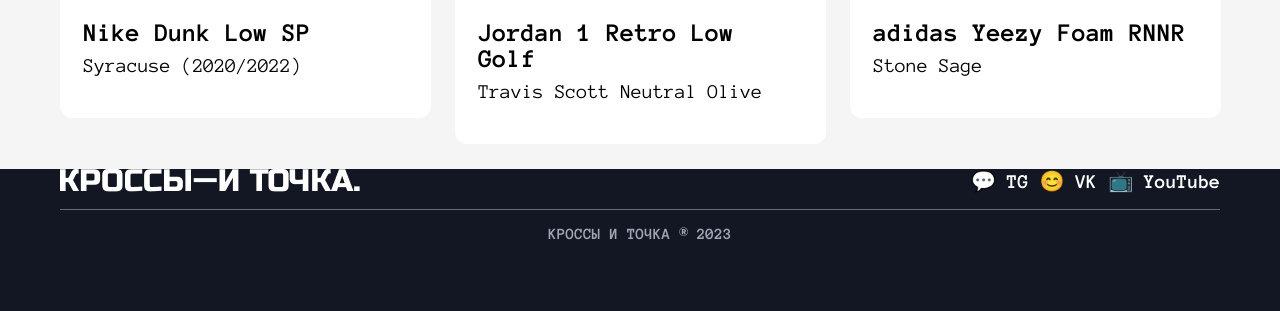
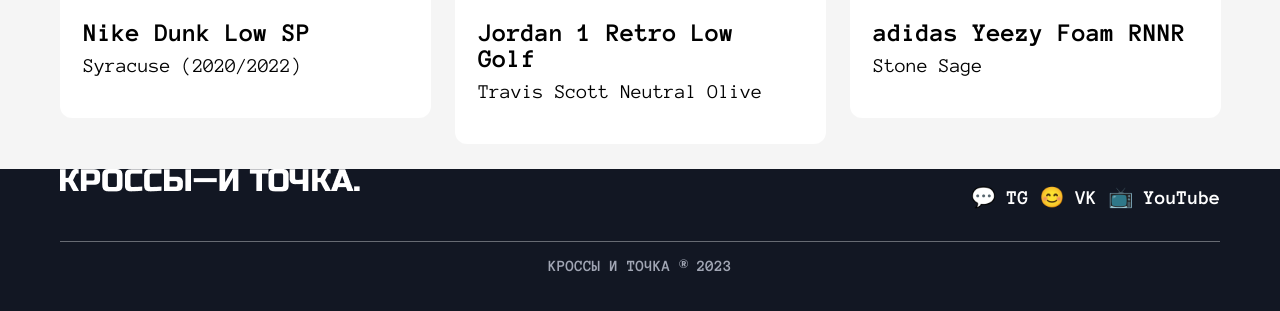
Before and after one commit to SyloYokio/Cross, a plain HTML site: page index.html in a window 1280 px wide. Shown: the part 1395-1706 px from the top of the page. Drawn offline with Linux system fonts and the light colour scheme.

Commit message:
Update styles.css

```diff
--- a/styles.css
+++ b/styles.css
@@ -123,11 +123,6 @@
 
 .footer__link {
   display: inline;
-  margin: 0;
-}
-
-.footer__links {
-  margin: 0;
 }
 
 .footer-text {
@@ -151,6 +146,7 @@
   font-weight: 700;
   color: inherit;
   text-decoration: none;
+  margin: 0;
 }
 
 
```
